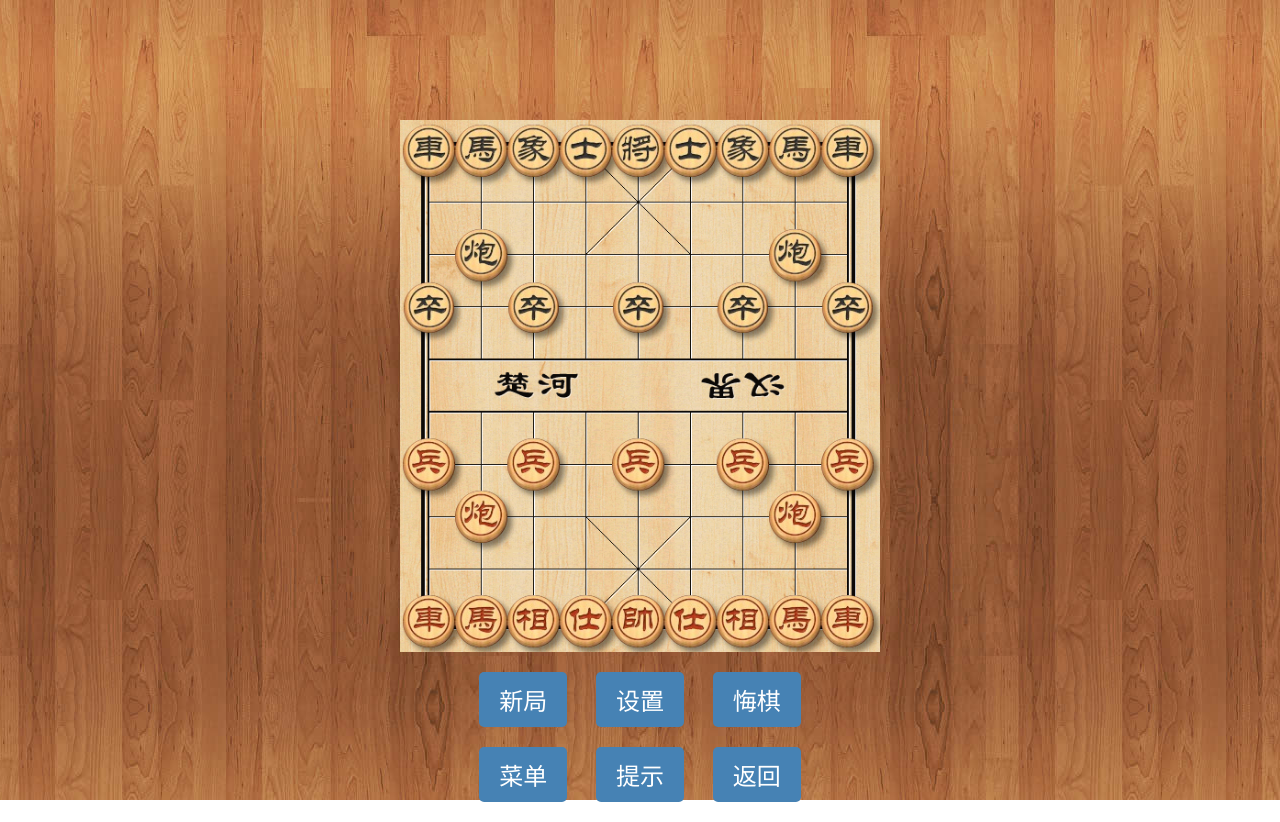
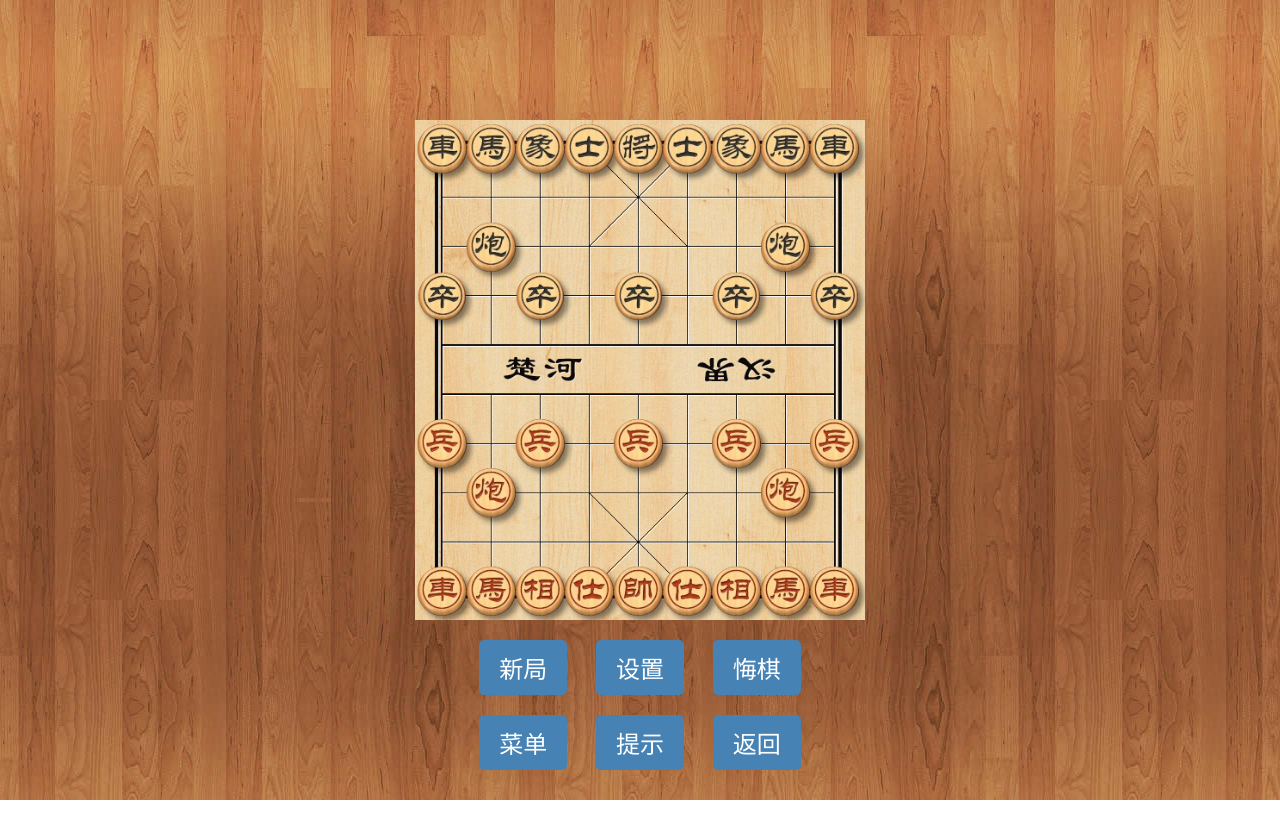
Before and after one commit to Jackiepeachhh/QiYiQianKun-Front, a Vue app: page /#/ai in a window 1280 px wide. After the commit the page ends 800 px from the top, so only its background shows below. Built offline with nearby package versions, Linux system fonts and the light colour scheme.

Commit message:
添加css样式以支持响应式调整棋盘大小

```diff
--- a/src/components/chessBoard.vue
+++ b/src/components/chessBoard.vue
@@ -228,6 +228,6 @@ onMounted(()=>{
 }
 
 .chess-canvas {
-  width: 480px;
+  height: calc(100vh - 300px);
 }
 </style>
```
